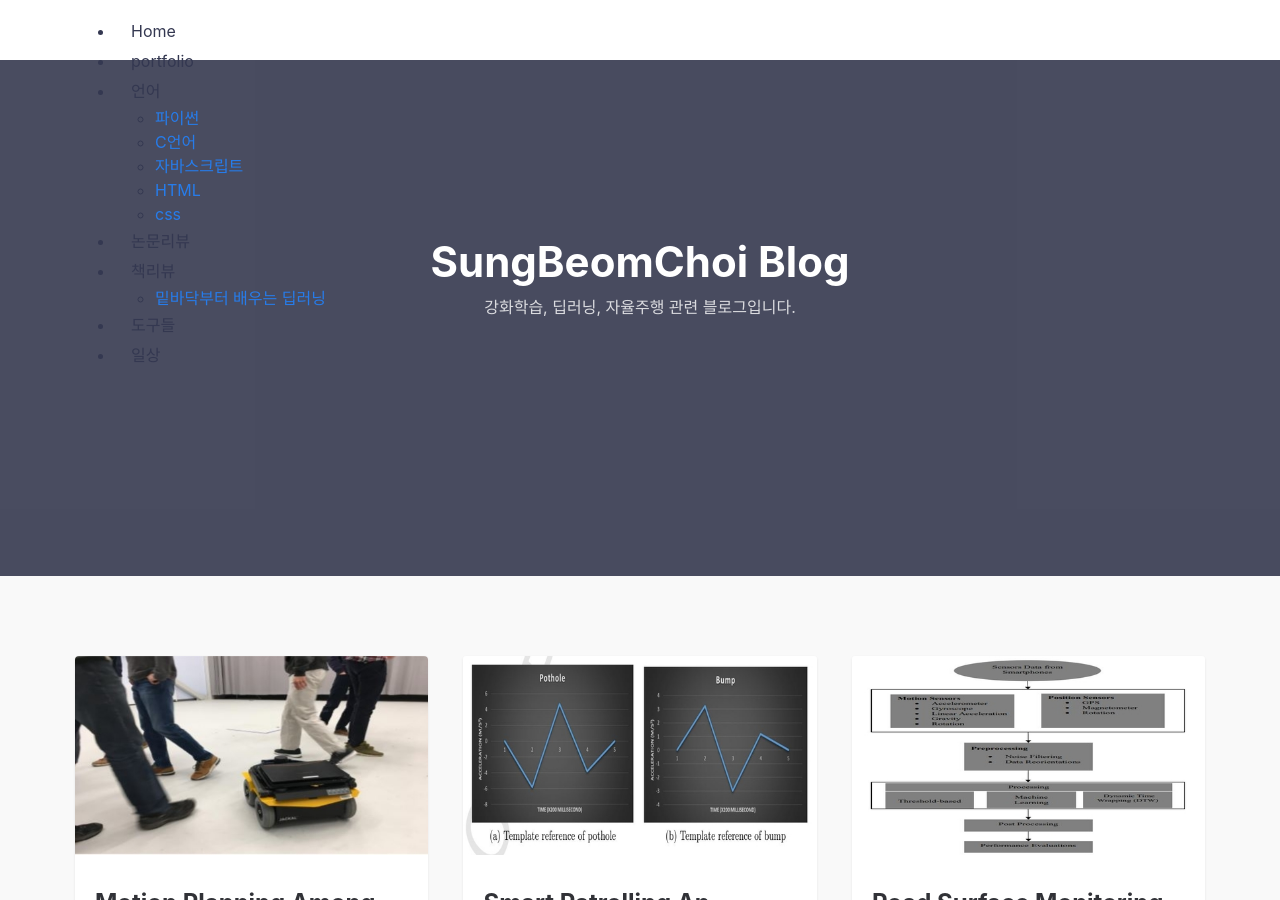
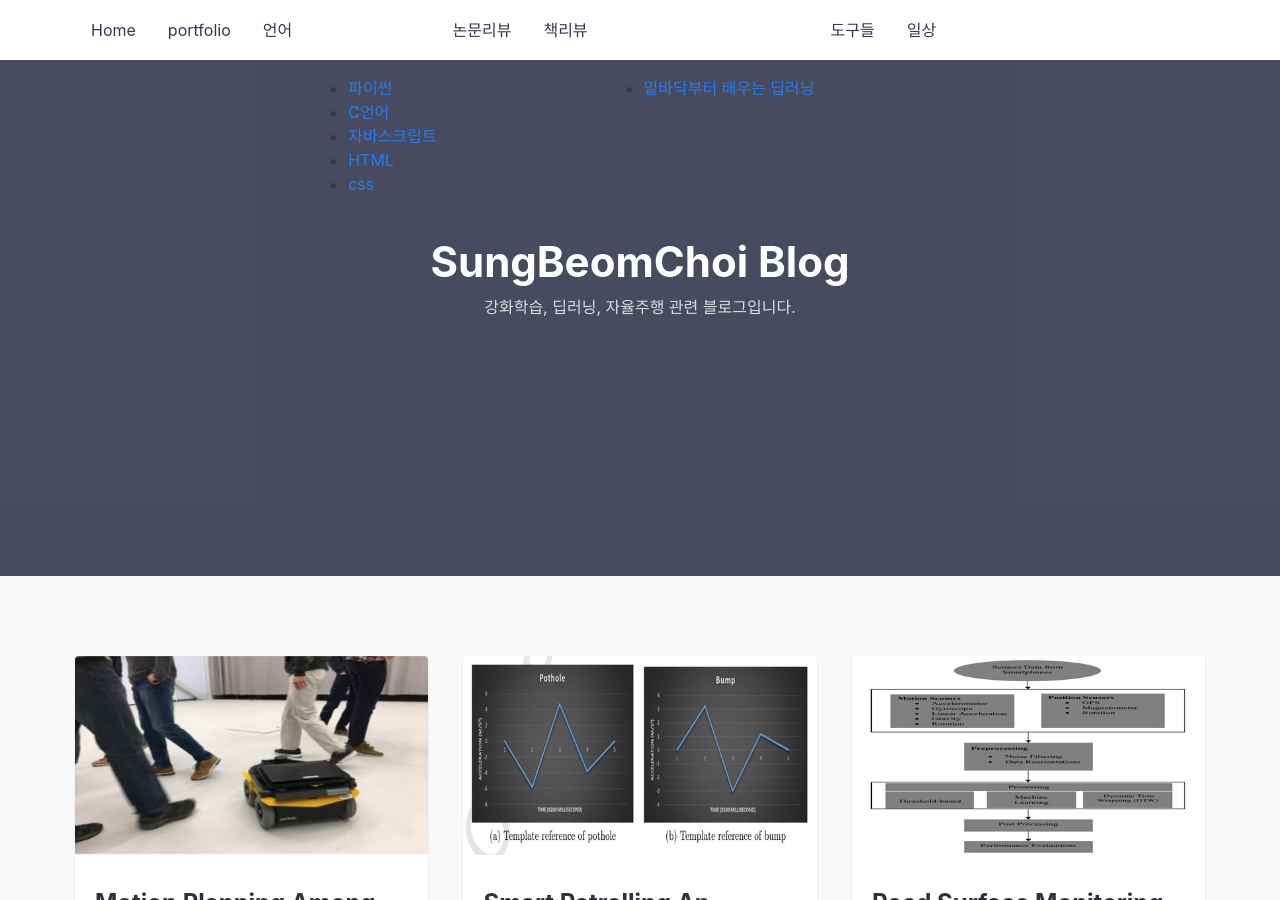
Before and after one commit to SUNGBEOMCHOI/SungBeomChoi.github.io, a Jekyll site: the page built from index.md, in a window 1280 px wide and 900 px high. Built offline with Jekyll 4.4.1, drawn with Linux system fonts in a browser that asks for light colours.

Commit message:
modify nav section

```diff
--- a/_includes/header.html
+++ b/_includes/header.html
@@ -3,15 +3,12 @@
     <div class="header__inner">
       <nav class="header__links">
         <div class="container header__links-wrapper site-category">
-          <ul class="cat1">
-            <li>
             <a class="header__link" href="{{ '/' | relative_url }}" itemprop="url"><span itemprop="name">Home</span></a>
-            </li>
-            <li><a class="header__link" href="{{ '/Choi_Portfolio' | relative_url }}" itemprop="url"><span itemprop="name">portfolio</span></a></li>
-            <li>
+
+          <a class="header__link" href="{{ '/Choi_Portfolio' | relative_url }}" itemprop="url"><span itemprop="name">portfolio</span></a></li>
+
           <a class="header__link" href="{{ '/language' | relative_url }}" itemprop="url">
             <span itemprop="name">언어</span>
-              </a>
             <ul>
               <li><a href="/language/python">파이썬</a></li>
               <li><a href="/language/c">C언어</a></li>
@@ -19,23 +16,24 @@
               <li><a href="/language/html">HTML</a></li>
               <li><a href="/language/css">css</a></li>
             </ul>
-            </li>
-            <li>
+          </a>
+
+
           <a class="header__link" href="{{ '/paper_review' | relative_url }}" itemprop="url"><span itemprop="name">논문리뷰</span></a>
-            </li>
-            <li>
-              <a class="header__link" href="{{ '/book_review' | relative_url }}" itemprop="url"><span itemprop="name">책리뷰</span></a>
+
+
+          <a class="header__link" href="{{ '/book_review' | relative_url }}" itemprop="url">
+            <span itemprop="name">책리뷰</span>
             <ul>
               <li><a href="/book_review/deeplearning_scratch">밑바닥부터 배우는 딥러닝</a></li>
             </ul>
-            </li>
-            <li>
+          </a>
+
+
           <a class="header__link" href="{{ '/tools' | relative_url }}" itemprop="url"><span itemprop="name">도구들</span></a>
-            </li>
-            <li>
+
           <a class="header__link" href="{{ '/life' | relative_url }}" itemprop="url"><span itemprop="name">일상</span></a>
-            </li>
-          </ul>
+
         </div>
       </nav>
       <div class="header__toggle">
```
Also changed, not shown: _sass/layout/_nav.scss (line endings or trailing spaces). Lines whose indentation alone changed are shown as unchanged.
